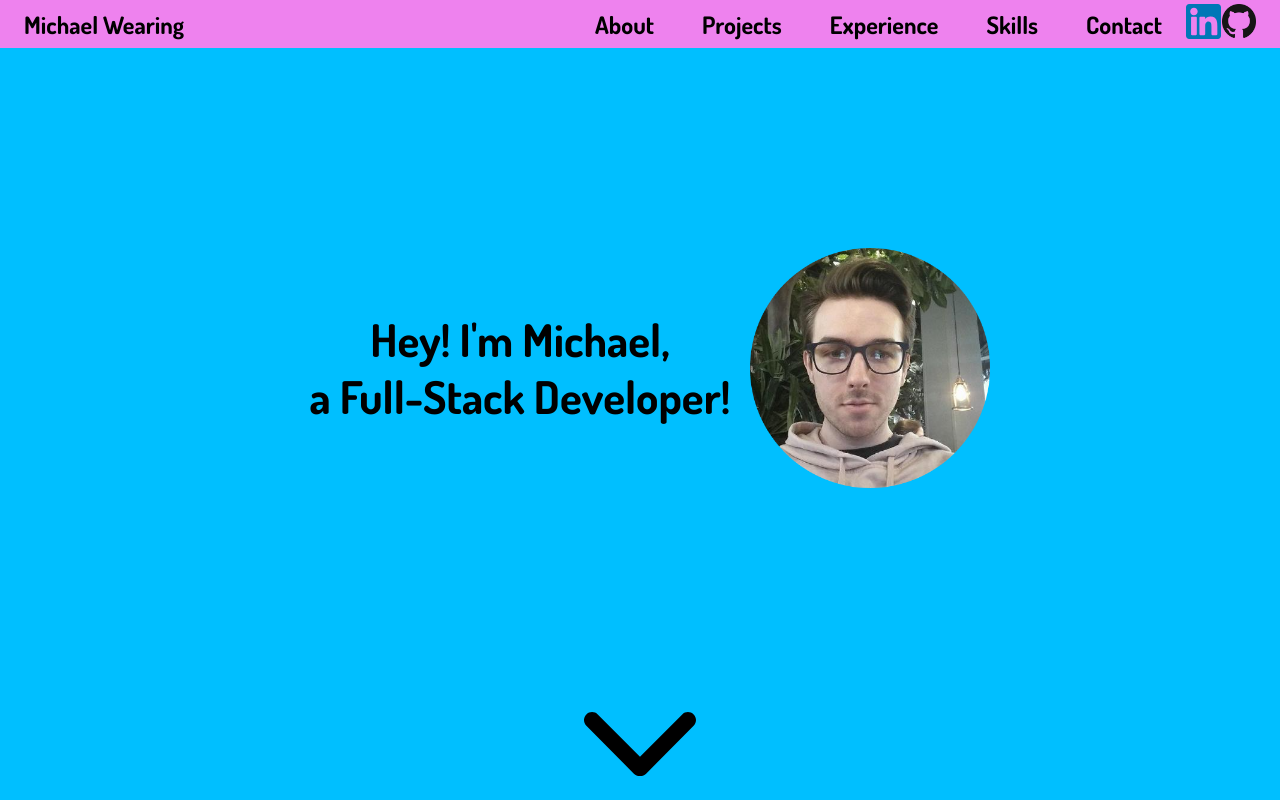
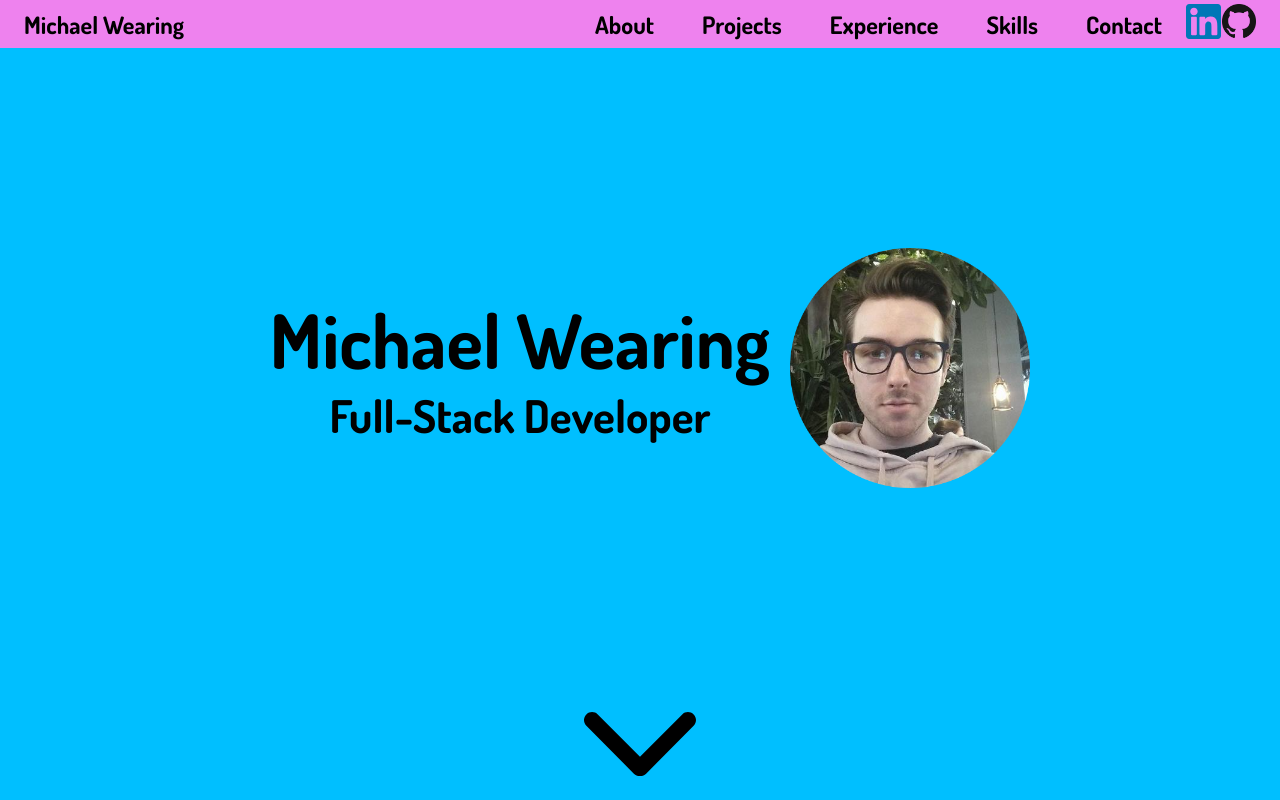
Before and after one commit to MichaelWearing/Portfolio, a React (Create React App) app: page / in a window 1280 px wide. Shown: the top 800 px of the page. Built offline with nearby package versions, Linux system fonts and the light colour scheme.

Commit message:
small changes to info texts

```diff
--- a/src/components/Info/InfoElements.js
+++ b/src/components/Info/InfoElements.js
@@ -20,6 +20,9 @@ export const InfoH1Container = styled.div`
 `;
 
 export const InfoH1 = styled.h1`
+  font-size: 75px;
+`;
+export const InfoH2 = styled.h1`
   font-size: 45px;
 `;
 
--- a/src/components/Info/index.js
+++ b/src/components/Info/index.js
@@ -9,6 +9,7 @@ import {
   InfoContainer,
   InfoH1Container,
   InfoH1,
+  InfoH2,
   InfoImg,
   InfoText,
   InfoArrow,
@@ -20,8 +21,8 @@ export default function Info() {
     <>
       <InfoContainer id="info">
         <InfoH1Container>
-          <InfoH1>Hey! I'm Michael,</InfoH1>
-          <InfoH1>a Full-Stack Developer!</InfoH1>
+          <InfoH1>Michael Wearing</InfoH1>
+          <InfoH2>Full-Stack Developer</InfoH2>
         </InfoH1Container>
         <InfoImg src={mikey} />
       </InfoContainer>
```
Also changed, not shown: 1 other file (tests, documents, lock files or other folders).
